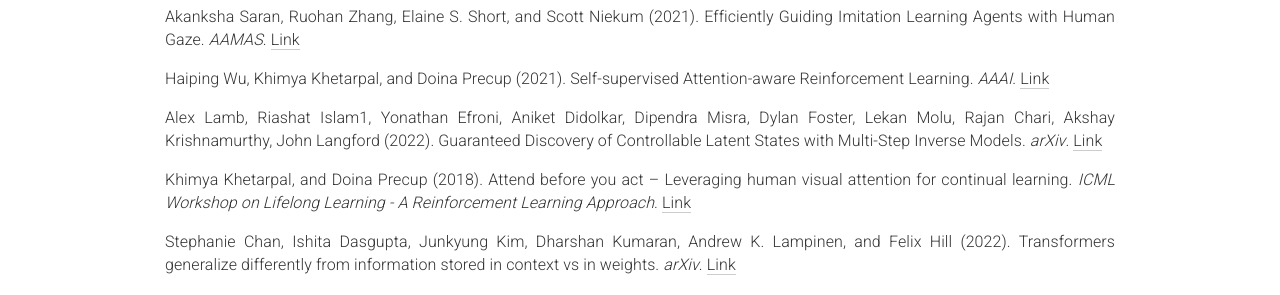
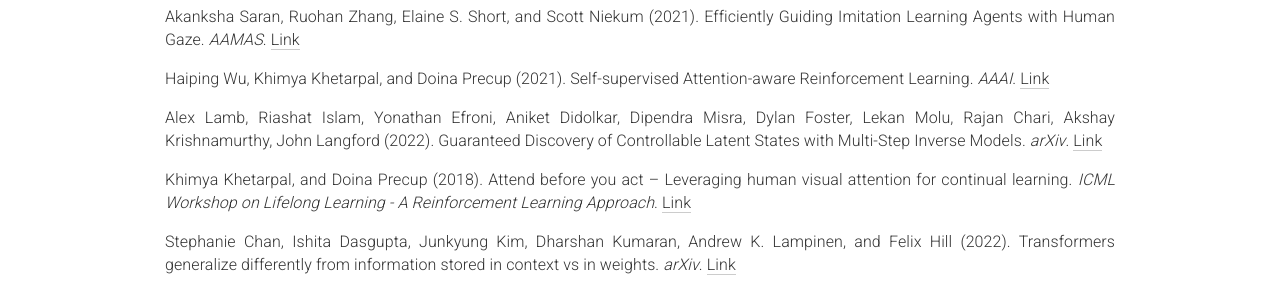
Before and after one commit to attention-learning-workshop/attention-learning-workshop.github.io, a Jekyll site: the page built from _pages/home_2022.md, in a window 1280 px wide and 900 px high, scrolled down 10523 px. Shown: the part 152-447 px from the top of the window. Built offline with Jekyll 4.4.1, drawn with Linux system fonts in a browser that asks for light colours; nearby versions of some CDN libraries.

Commit message:
update typo

```diff
--- a/_data/ml.yml
+++ b/_data/ml.yml
@@ -35,7 +35,7 @@
   link: https://ojs.aaai.org/index.php/AAAI/article/view/17235/17042
 
 - title: Guaranteed Discovery of Controllable Latent States with Multi-Step Inverse Models
-  author: Alex Lamb, Riashat Islam1, Yonathan Efroni, Aniket Didolkar, Dipendra Misra, Dylan Foster, Lekan Molu, Rajan Chari, Akshay Krishnamurthy, John Langford
+  author: Alex Lamb, Riashat Islam, Yonathan Efroni, Aniket Didolkar, Dipendra Misra, Dylan Foster, Lekan Molu, Rajan Chari, Akshay Krishnamurthy, John Langford
   year: 2022
   venue: arXiv
   link: https://arxiv.org/pdf/2207.08229.pdf
```
